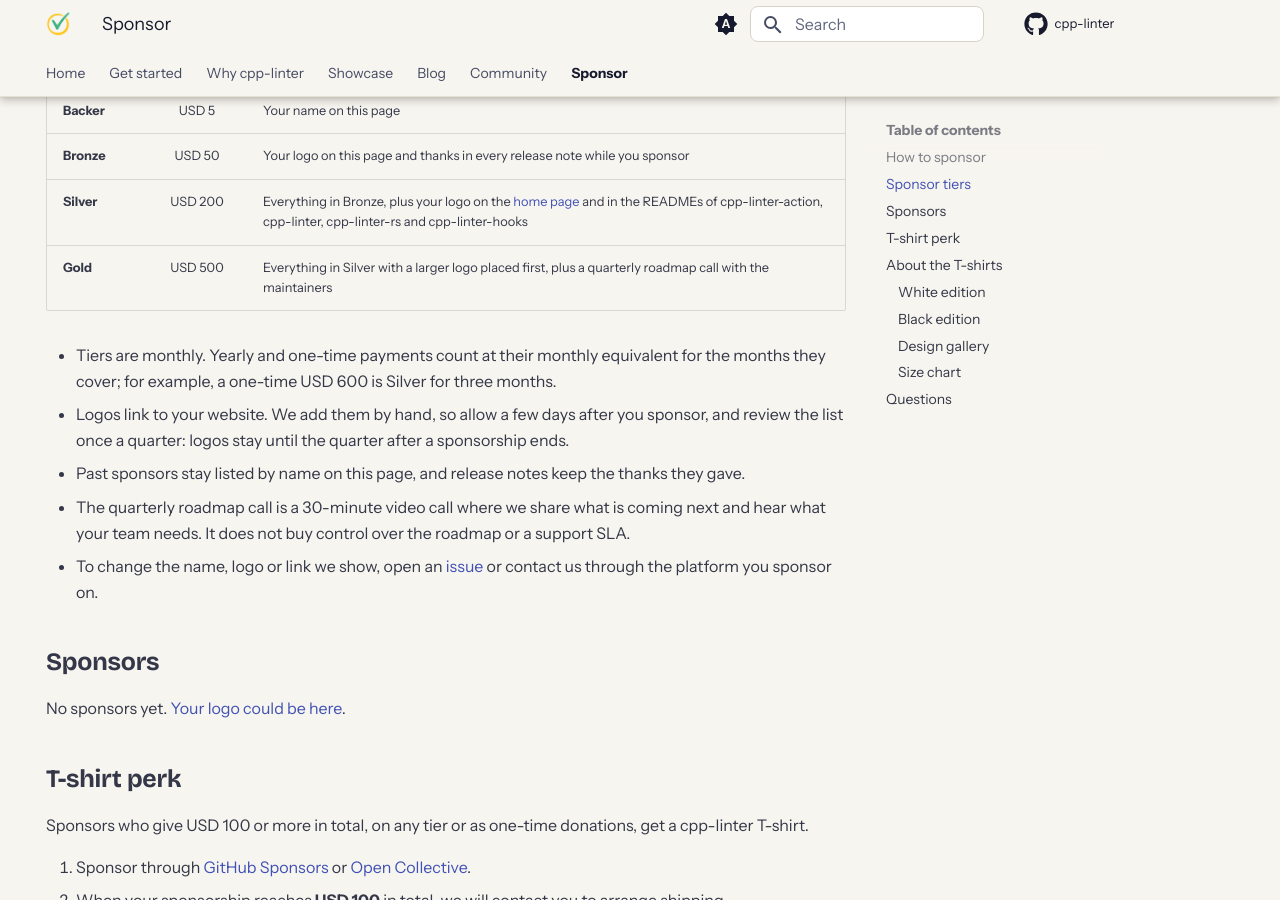
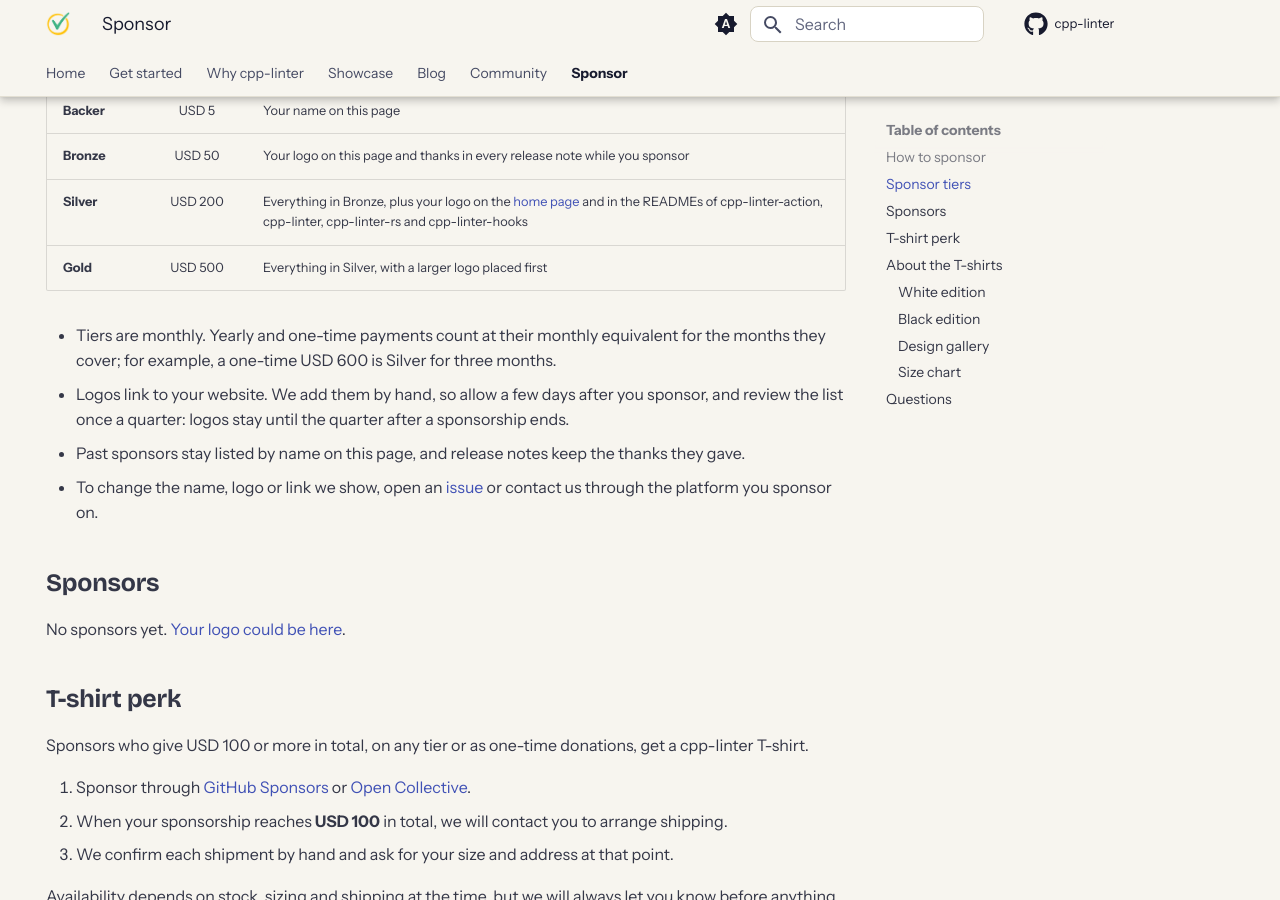
Before and after one commit to cpp-linter/cpp-linter.github.io, an MkDocs documentation site: the page built from docs/sponsor.md, in a window 1280 px wide and 900 px high, scrolled down 508 px. Built offline with MkDocs 1.6.1 and Material for MkDocs 9.7.7, drawn with Linux system fonts in a browser that asks for light colours; some web fonts are replaced.

Commit message:
docs: drop the quarterly roadmap call from the Gold tier
Co-Authored-By: Claude Opus 5.5 (1M context) <noreply@anthropic.com>
Claude-Session: https://claude.ai/code/session_012XvhKmqpkDK2HzAtbMsAGB

```diff
--- a/docs/sponsor.md
+++ b/docs/sponsor.md
@@ -1,5 +1,5 @@
 ---
-description: Sponsor cpp-linter through GitHub Sponsors or Open Collective. Sponsor tiers include your logo on the website and READMEs, thanks in release notes, and a quarterly roadmap call.
+description: Sponsor cpp-linter through GitHub Sponsors or Open Collective. Sponsor tiers include your logo on the website and READMEs and thanks in release notes.
 hide:
   - navigation
 ---
@@ -24,15 +24,13 @@ expenses are publicly visible.
 | **Backer** | USD 5 | Your name on this page |
 | **Bronze** | USD 50 | Your logo on this page and thanks in every release note while you sponsor |
 | **Silver** | USD 200 | Everything in Bronze, plus your logo on the [home page](index.md) and in the READMEs of cpp-linter-action, cpp-linter, cpp-linter-rs and cpp-linter-hooks |
-| **Gold** | USD 500 | Everything in Silver with a larger logo placed first, plus a quarterly roadmap call with the maintainers |
+| **Gold** | USD 500 | Everything in Silver, with a larger logo placed first |
 
 - Tiers are monthly. Yearly and one-time payments count at their monthly equivalent for the
   months they cover; for example, a one-time USD 600 is Silver for three months.
 - Logos link to your website. We add them by hand, so allow a few days after you sponsor, and
   review the list once a quarter: logos stay until the quarter after a sponsorship ends.
 - Past sponsors stay listed by name on this page, and release notes keep the thanks they gave.
-- The quarterly roadmap call is a 30-minute video call where we share what is coming next and hear
-  what your team needs. It does not buy control over the roadmap or a support SLA.
 - To change the name, logo or link we show, open an
   [issue](https://github.com/cpp-linter/cpp-linter.github.io/issues) or contact us through the
   platform you sponsor on.
```
